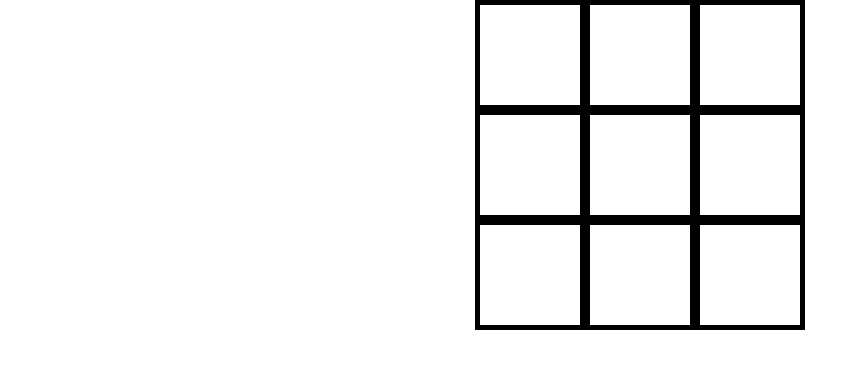
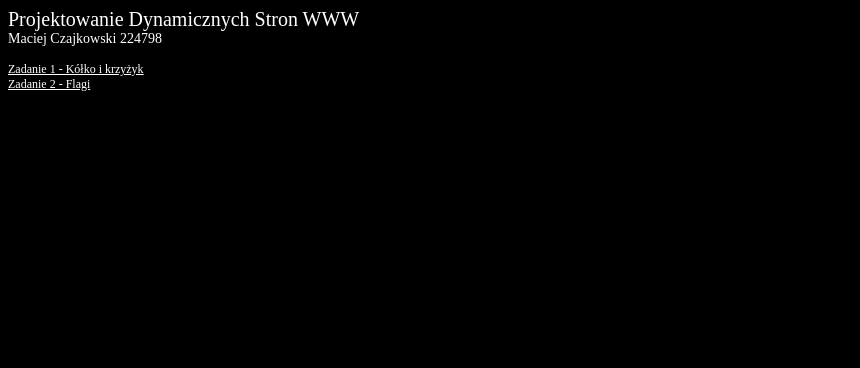
Before and after one commit to mczaj224798/programownie-dyn-stron-www, a plain HTML site: page index.html in a window 1280 px wide. Shown: the whole page, without its empty margins (0-860 px from the left). Drawn offline with Linux system fonts and the light colour scheme.

Commit message:
Add zad2

```diff
--- a/index.html
+++ b/index.html
@@ -2,66 +2,33 @@
 <html>
 <body>
 <style>
-    html,body{margin:0;padding:0;}
-    body{background-color: white;}
-    .row{position: relative; width:330px; height:315px; margin: auto;}
-    .frame{width:100px; height: 100px;margin: auto;float:left;color:white; border: 5px solid black;}
-    .frame:hover{color:black; text-align: center;padding:auto; margin:auto; font-size: 80px;}
+ #body,html{background-color: black; color: white;}
+ .big{font-size: 20px; color:white}
+ .medium{font-size: 14px; color:white}
+ .small{font-size: 12px; color:white}
+ a:link{color: white;}
+ a:visited{color: yellow}
+
 
 </style>
+<header>
+<div class="big">
+    Projektowanie Dynamicznych Stron WWW
+</div>
+<div class="medium">
+    Maciej Czajkowski 224798
+</div>
 
-<div class="row">
-    <div class="frame">
-        X
-    </div>
-    <div class="frame">
-        X
-    </div>
-    <div class="frame">
-        X
-    </div>
-    <div class="frame">
-        X
-    </div>
-    <div class="frame">
-        X
-    </div>
-    <div class="frame">
-        X
-    </div>
-    <div class="frame">
-        X
-    </div>
-    <div class="frame">
-        X
-    </div>
-    <div class="frame">
-        X
-    </div>
+</header>
+<content></content>
+<div class="small">
+    <br><a href="zad1.html">Zadanie 1 - Kółko i krzyżyk</a>
+    <br><a href="zad2.html">Zadanie 2 - Flagi</a>
 </div>
-<!-- <div class="row">
-    <div class="frame">
-        X
-    </div>
-    <div class="frame">
-        X
-    </div>
-    <div class="frame">
-        X
-    </div>
-</div> -->
 
-<!-- <div class="row">
-    <div class="frame">
-        X
-    </div>
-    <div class="frame">
-        X
-    </div>
-    <div class="frame">
-        X
-    </div>
-</div> -->
+
+
+
 
 </body>
 </html>
```
Also changed, not shown: zad2.html (added, +94 -0 lines).
